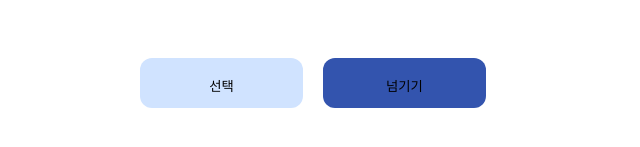
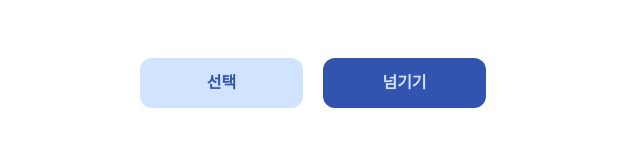
Before and after one commit to NOW-SOPT-SOPKATHON-WEB-TEAM5/WEB, a React (Vite) app in the folder sopkathon/: page /question in a window 1280 px wide. Shown: the part 473-620 px from the top of the page, without its empty margins (327-967 px from the left). Built offline with nearby package versions, Linux system fonts and the light colour scheme.

Commit message:
style: 버튼 스타일링

```diff
--- a/sopkathon/src/components/QuestionCard/Question.jsx
+++ b/sopkathon/src/components/QuestionCard/Question.jsx
@@ -124,15 +124,25 @@ const ButtonWrapper = styled.section`
 const SelectBtn = styled.button`
   width: 16.3rem;
   height: 5rem;
+  display: flex;
+  justify-content: center;
+  align-items: center;
   padding: 1.8rem 0.8rem;
   border-radius: 1.2rem;
   background-color: ${({ theme }) => theme.colors.blue05};
+  color: ${({ theme }) => theme.colors.blue02};
+  ${({ theme }) => theme.fonts.Body1};
 `;
 
 const NextBtn = styled.button`
   width: 16.3rem;
   height: 5rem;
+  display: flex;
+  justify-content: center;
+  align-items: center;
   padding: 1.8rem 0.8rem;
   border-radius: 1.2rem;
   background-color: ${({ theme }) => theme.colors.blue02};
+  color: ${({ theme }) => theme.colors.blue05};
+  ${({ theme }) => theme.fonts.Body1};
 `;
```
